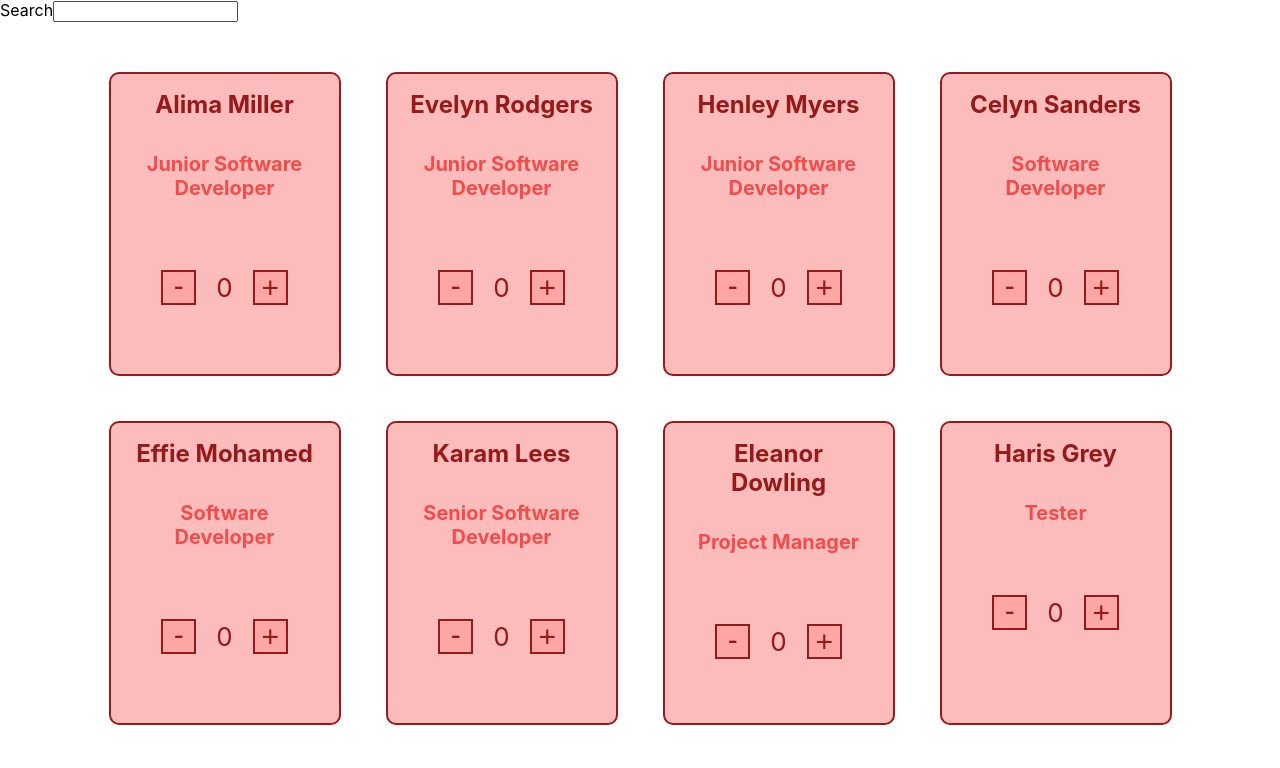
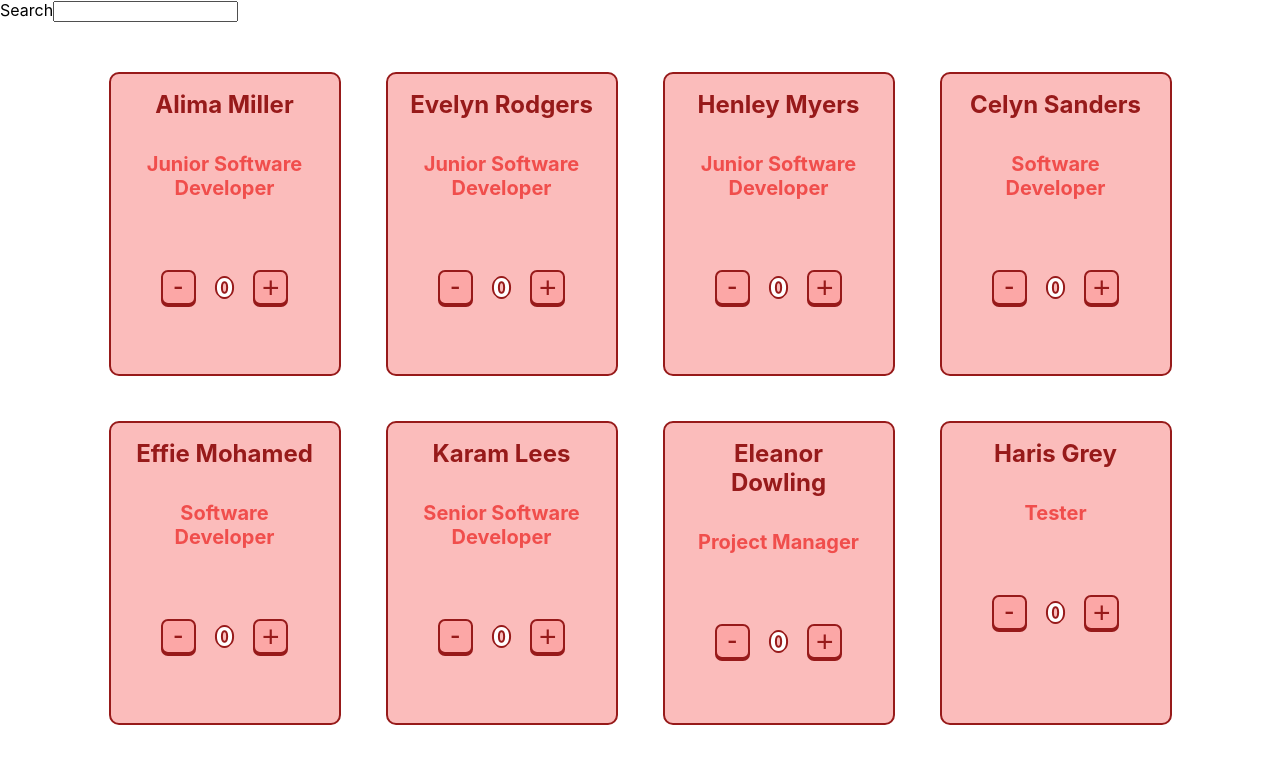
Before and after one commit to jjy0u/ticket-tracker, a React (Create React App) app: page / in a window 1280 px wide. Shown: the top 768 px of the page. Built offline with nearby package versions, Linux system fonts and the light colour scheme; the HTML template or start-up script is replaced by a standard one.

Commit message:
card styling complete

```diff
--- a/src/container/Counter/Counter.scss
+++ b/src/container/Counter/Counter.scss
@@ -15,6 +15,8 @@
         background-color: #FCA7A6;
         color: #971A1A;
         border: 2px solid #971A1A;
+        border-radius: 7px;
+        box-shadow: 0px 2px;
 
         &--remove{
             padding-bottom: 5px;
@@ -23,5 +25,9 @@
 
     &__count{
         font-size: 26px;
+        font-weight: bold;
+        color: white;
+        text-shadow: -2px 0 #971A1A, 0 2px #971A1A, 2px 0 #971A1A, 0 -2px #971A1A;
+
     }
 }
```
